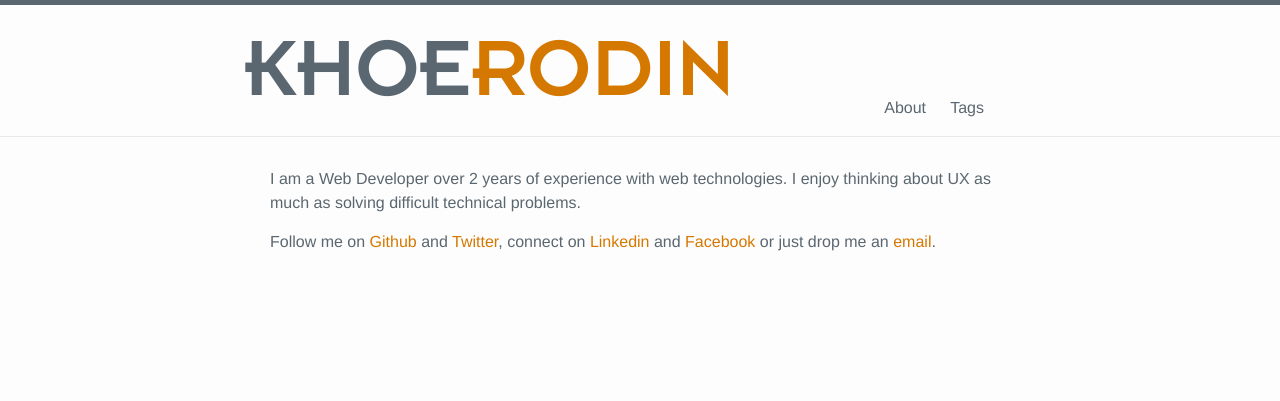
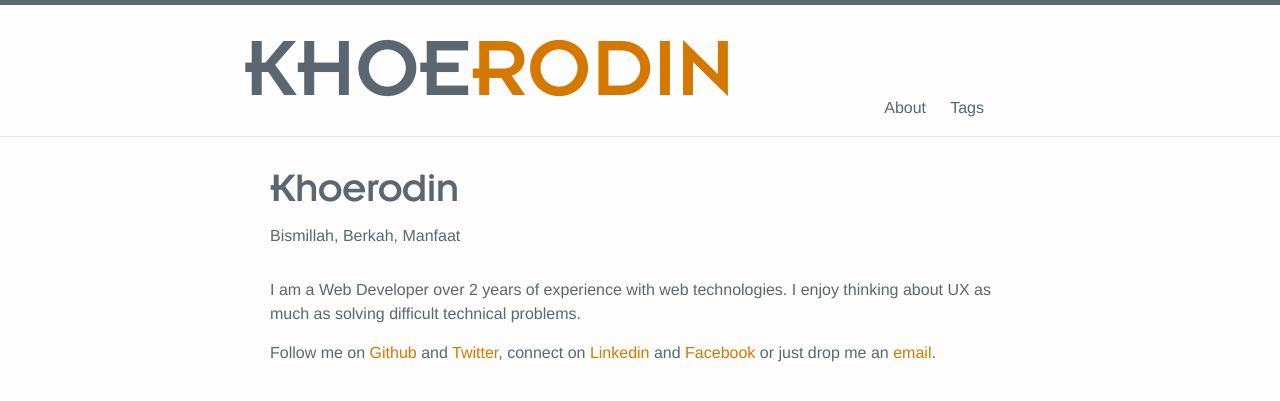
Before and after one commit to khoerodin/khoerodin.github.io, a Jekyll site: the page built from about.md, in a window 1280 px wide. Shown: the top 401 px of the page. Built offline with Jekyll 4.4.1, drawn with Linux system fonts in a browser that asks for light colours; nearby versions of some CDN libraries.

Commit message:
edit about page f title

```diff
--- a/_layouts/default.html
+++ b/_layouts/default.html
@@ -23,7 +23,19 @@
 
   <div class="page-content">
     <div class="wrapper">
-      {{ content }}
+      {% if page.url == "/about/" %}
+        <article class="post">
+          <header class="post-header">
+            <h1 class="post-title">Khoerodin</h1>
+            <p>Bismillah, Berkah, Manfaat</p>
+          </header>
+          <div class="post-content">
+            {{ content }}
+          </div>
+        </article>
+      {% else %}
+        {{ content }}
+      {% endif %}
     </div>
   </div>
 
--- a/about.md
+++ b/about.md
@@ -3,6 +3,7 @@ title: About
 permalink: about/
 profile: true
 ---
+
 I am a Web Developer over 2 years of experience with web technologies. I enjoy thinking about UX as much as solving difficult technical problems.
 
 Follow me on [Github](https://github.com/khoerodin) and [Twitter](https://twitter.com/khoerodin), connect on [Linkedin](https://linkedin.com/in/khoerodin) and [Facebook](https://facebook.com/khoerodin) or just drop me an [email](mailto:khoerodin@live.com).
```
